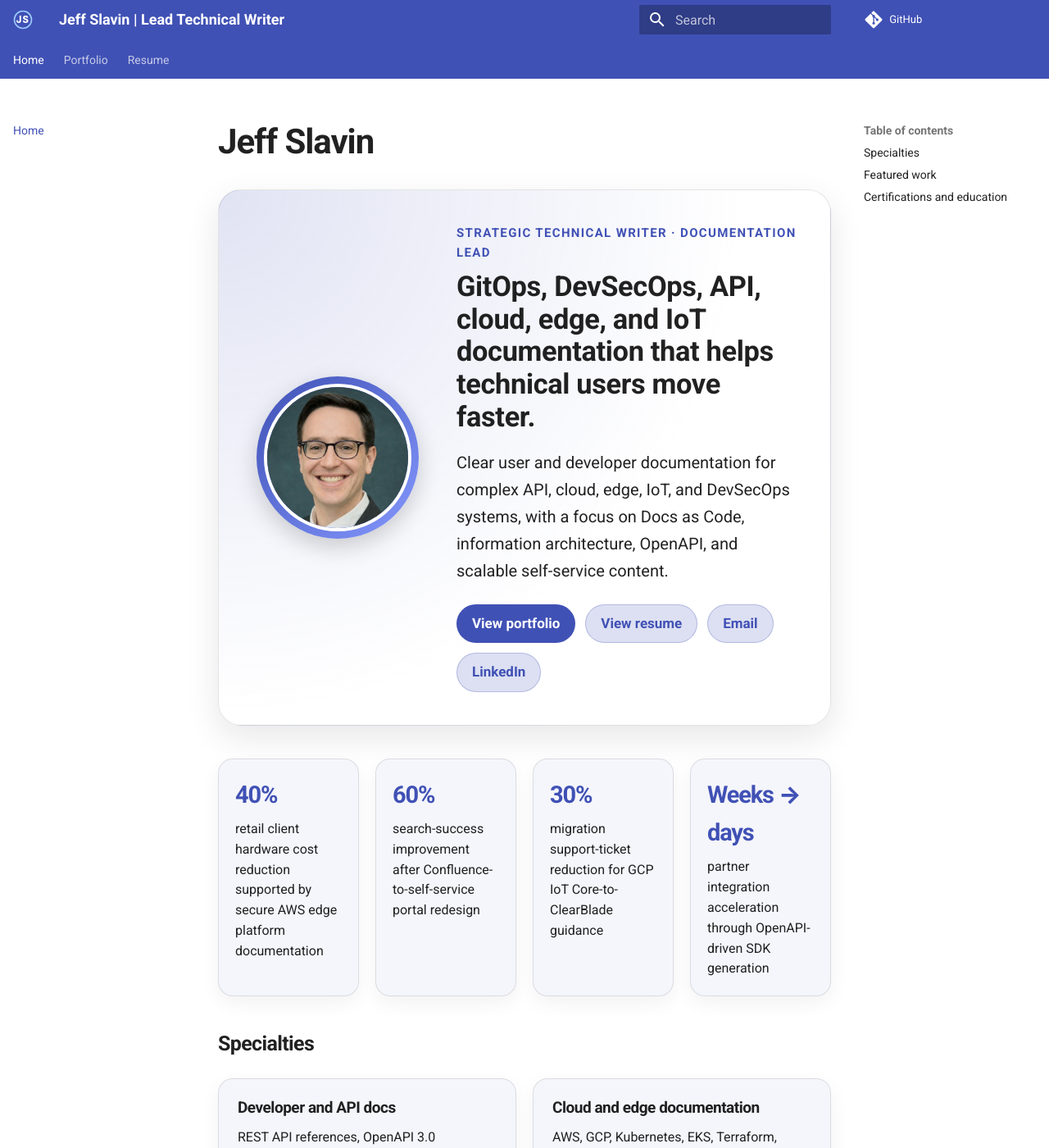
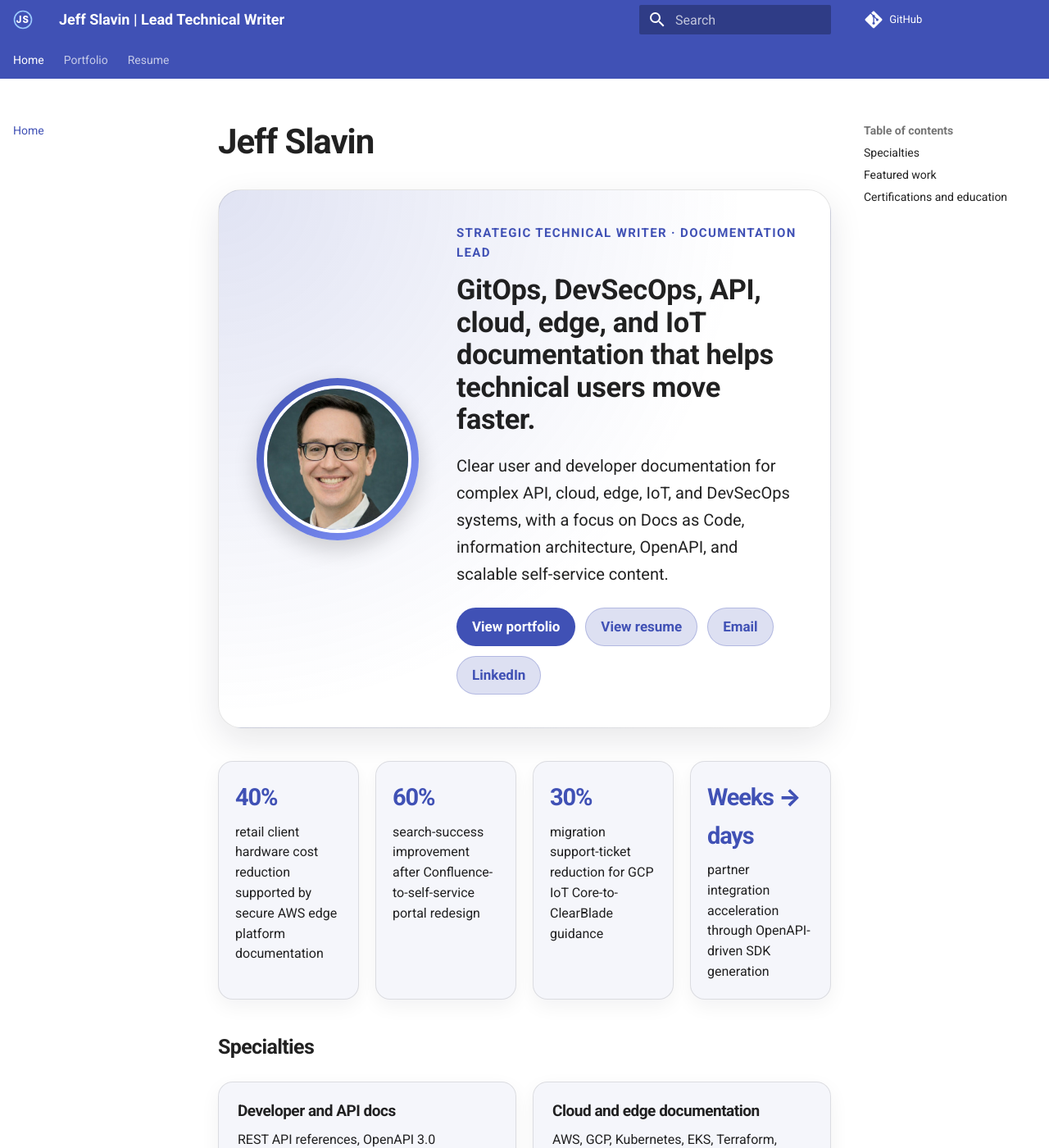
Before and after one commit to jslavin-docs/jslavin-docs.github.io, an MkDocs documentation site: the page built from docs/index.md, in a window 1280 px wide and 1400 px high. Shown: the whole window at 82% size. Built offline with MkDocs 1.6.1 and Material for MkDocs 9.7.7, drawn with Linux system fonts in a browser that asks for light colours; comment, search, counter and statistics services are not loaded.

Commit message:
Adjust homepage hero spacing

```diff
--- a/docs/assets/custom.css
+++ b/docs/assets/custom.css
@@ -53,7 +53,7 @@
 
 .hero-copy .eyebrow,
 .eyebrow {
-  margin: 0 0 .4rem;
+  margin: 0 0 .5rem;
   color: var(--md-primary-fg-color);
   font-size: .75rem;
   font-weight: 800;
@@ -62,7 +62,7 @@
 }
 
 .hero-copy .hero-title {
-  margin: 0.52rem 0 0;
+  margin: 0.7rem 0 0;
   max-width: 920px;
   font-size: clamp(1.17rem, 2.77vw, 1.72rem);
   line-height: 1.15;
```
